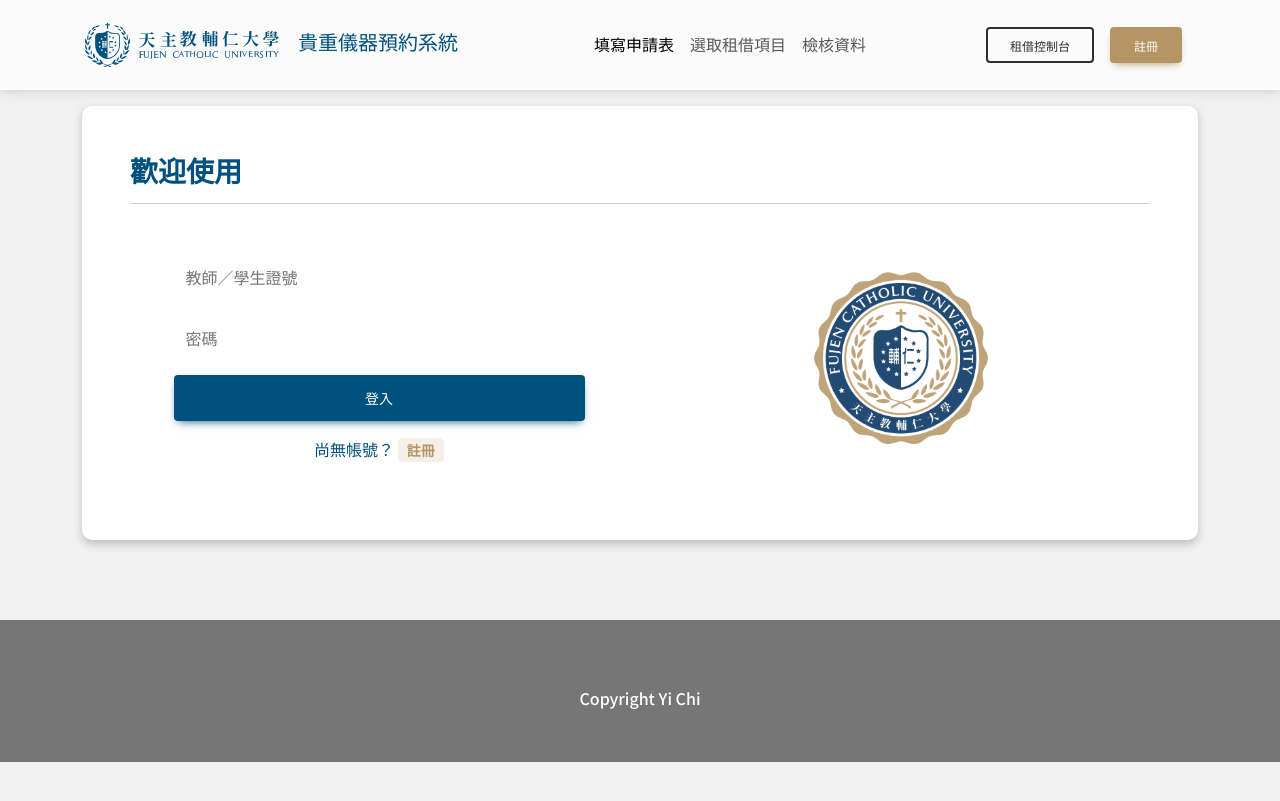
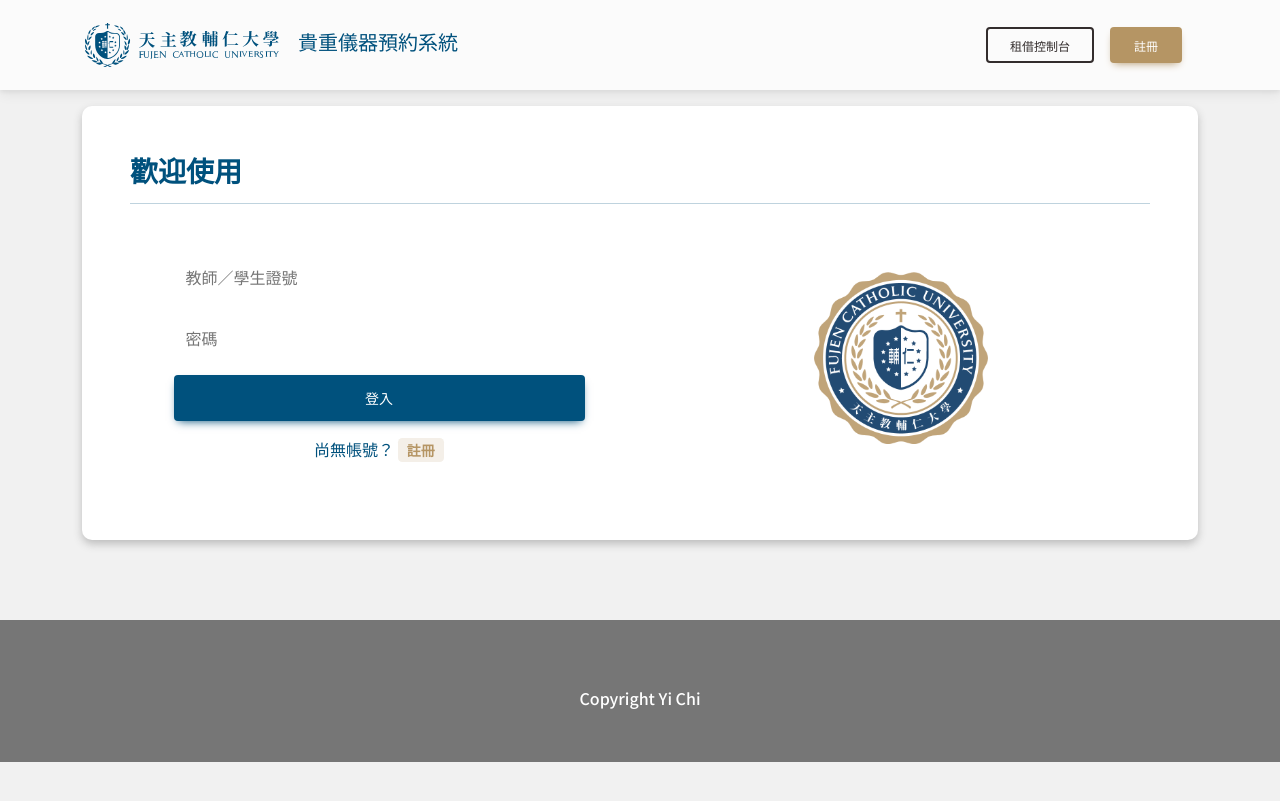
Before and after one commit to chiyi4488/WebThusPFE, a Jekyll site: the page built from pages/login.html, in a window 1280 px wide. Shown: the top 801 px of the page. Built offline with Jekyll 4.4.1, drawn with Linux system fonts in a browser that asks for light colours.

Commit message:
Update navbar styling and behavior for better user experience

```diff
--- a/_layouts/default.html
+++ b/_layouts/default.html
@@ -17,7 +17,7 @@
 </head>
 
 <body>
-    <nav class="navbar navbar-expand-lg bg-body-tertiary navbar-transparent py-lg-0 py-md-2">
+    <nav class="navbar navbar-expand-lg bg-body-tertiary navbar-transparent py-lg-3 py-md-2">
         <div class="container">
             <a class="navbar-brand" href="/">
                 <img class="me-3" src="/assets/img/logo.89321b3d.svg" />
@@ -29,7 +29,7 @@
             </button>
             <div class="collapse navbar-collapse" id="navbarSupportedContent">
                 <ul class="navbar-nav mx-auto mb-2 mb-lg-0">
-                    <li class="nav-item py-lg-4">
+                    <!-- <li class="nav-item py-lg-4">
                         <a class="nav-link active" aria-current="page" href="#">填寫申請表</a>
                     </li>
                     <li class="nav-item py-lg-4">
@@ -37,7 +37,7 @@
                     </li>
                     <li class="nav-item py-lg-4">
                         <a class="nav-link" href="#">檢核資料</a>
-                    </li>
+                    </li> -->
                 </ul>
                 <form class="d-flex" role="search">
                     <a href="/manage/" data-mdb-ripple-init type="button" class="btn btn-outline-dark me-3">
--- a/pages/step-1.html
+++ b/pages/step-1.html
@@ -10,7 +10,7 @@
 
 <div class="container">
     <div class="row">
-        <div class="col-3"><a onclick="step1Chosen('高階13色流式細胞儀')">
+        <div class="col-12 col-md-5 col-lg-4 col-xl-3"><a onclick="step1Chosen('高階13色流式細胞儀')">
             <div class="card text-center">
                 <div class="card-header">高階13色流式細胞儀</div>
                 <div class="hover-overlay" data-mdb-ripple-init data-mdb-ripple-color="light">
```
